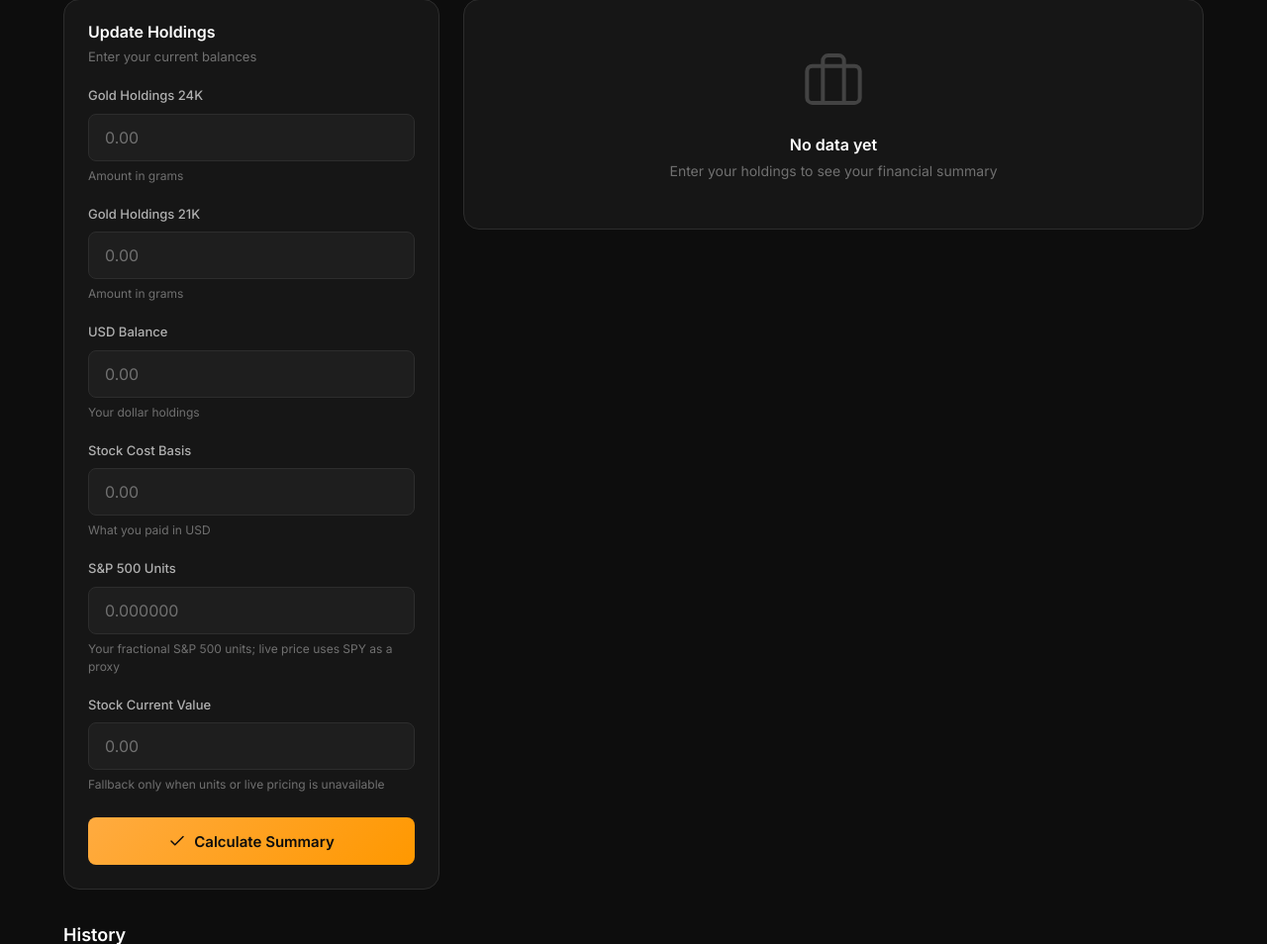
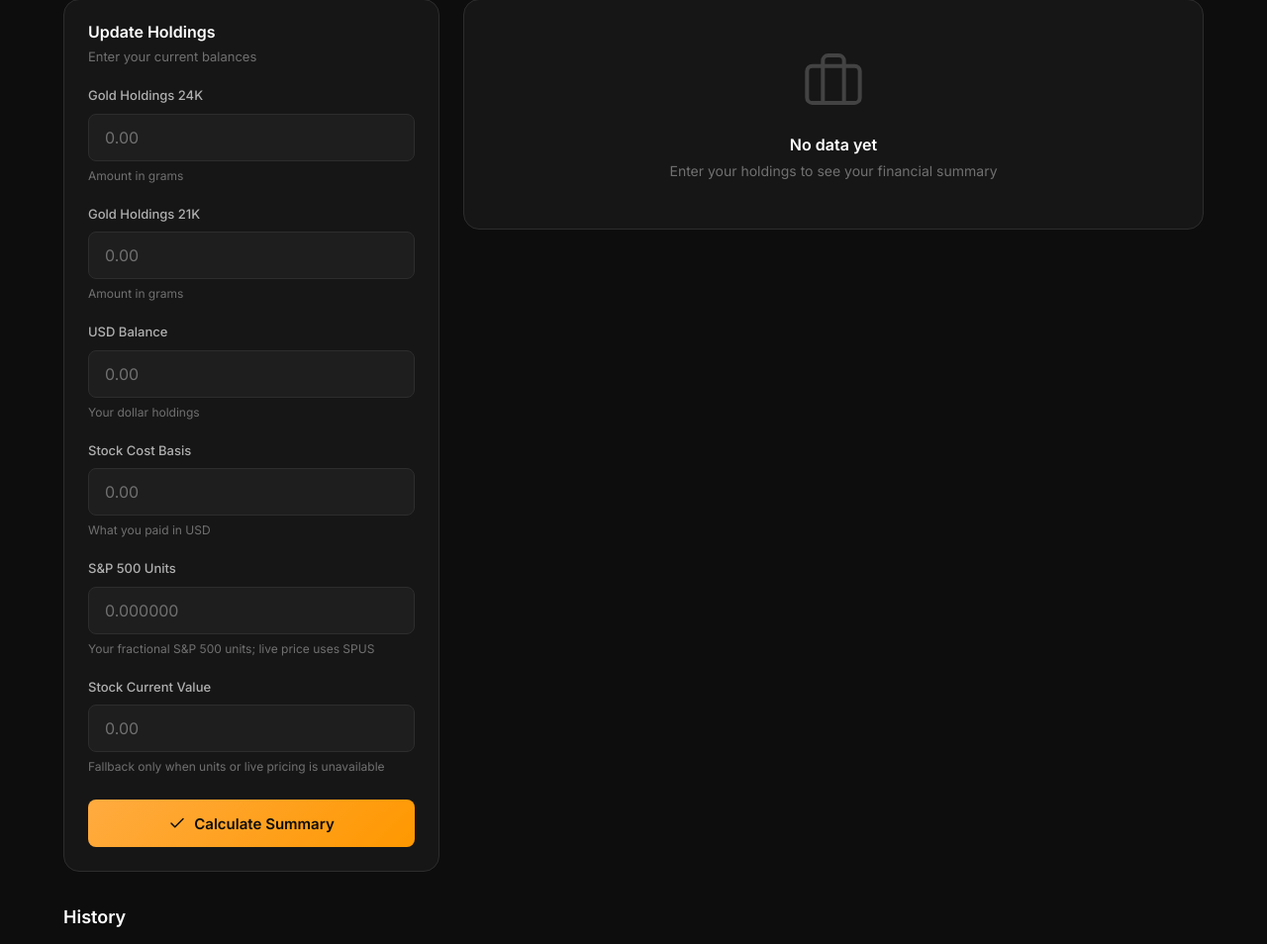
Before and after one commit to ahmedelzagh/Finansly, a Flask app: page / in a window 1280 px wide. Shown: the part 210-1164 px from the top of the page at 99% size. Run offline with Flask 3, Linux system fonts and the light colour scheme; the visitor is signed in with stand-in values (Sample User, id 1); parts of the project's set-up code (start-up, migrations or seed data) failed here and were passed over.

Commit message:
fix: value investments using SPUS price

```diff
--- a/app.py
+++ b/app.py
@@ -20,6 +20,7 @@ from financial_utils import (
     COL_TOTAL_GOLD_VALUE, COL_TOTAL_USD_VALUE, COL_TOTAL_WEALTH,
     COL_STOCK_COST, COL_STOCK_VALUE, COL_STOCK_VALUE_EGP,
     COL_STOCK_UNITS, COL_STOCK_PRICE,
+    SP500_TICKER,
     get_last_holdings
 )
 from price_tracker import (
@@ -354,6 +355,7 @@ def index():
         per_page=per_page,
         total_pages=total_pages,
         total_records=total_records,
+        sp500_ticker=SP500_TICKER,
     )
 
 @app.route("/telegram-webhook", methods=["POST"])
--- a/financial_utils.py
+++ b/financial_utils.py
@@ -15,6 +15,7 @@ CB_EGP_USD_URL = "https://api.exchangerate-api.com/v4/latest/USD"  # Central Ban
 CB_EGP_GBP_URL = "https://api.exchangerate-api.com/v4/latest/GBP"  # GBP to EGP Rate
 CB_GBP_USD_URL = "https://api.exchangerate-api.com/v4/latest/GBP"  # GBP to USD Rate
 NASDAQ_QUOTE_URL = "https://api.nasdaq.com/api/quote/{ticker}/info?assetclass=etf"
+SP500_TICKER = os.getenv("SP500_TICKER", "SPUS").upper()
 
 # Constants
 TROY_OUNCE_TO_GRAM = 31.1035  # 1 Troy Ounce = 31.1035 grams
@@ -57,10 +58,10 @@ NEW_FORMAT_HEADERS = [
 
 
 def get_sp500_price():
-    """Return the latest SPY ETF price as an S&P 500 investment proxy."""
+    """Return the latest configured S&P 500 ETF price, defaulting to SPUS."""
     try:
         response = requests.get(
-            NASDAQ_QUOTE_URL.format(ticker="SPY"),
+            NASDAQ_QUOTE_URL.format(ticker=SP500_TICKER),
             headers={"User-Agent": "Mozilla/5.0"},
             timeout=10,
         )
--- a/templates/index.html
+++ b/templates/index.html
@@ -970,7 +970,7 @@
                   value="{{ session.stock_units if session.stock_units is not none else '' }}"
                   placeholder="0.000000"
                 />
-                <p class="form-hint">Your fractional S&amp;P 500 units; live price uses SPY as a proxy</p>
+                <p class="form-hint">Your fractional S&amp;P 500 units; live price uses {{ sp500_ticker }}</p>
               </div>
 
               <div class="form-group">
@@ -1056,8 +1056,8 @@
                 </div>
                 {% if session.stock_price %}
                 <div class="holding-item">
-                  <span class="holding-label">Live S&amp;P 500 Proxy Price</span>
-                  <span class="holding-value">${{ session.stock_price }} (SPY)</span>
+                  <span class="holding-label">Live S&amp;P 500 ETF Price</span>
+                  <span class="holding-value">${{ session.stock_price }} ({{ sp500_ticker }})</span>
                 </div>
                 {% endif %}
                 <div class="holding-item">
```
Also changed, not shown: README.md, 1 other file.
